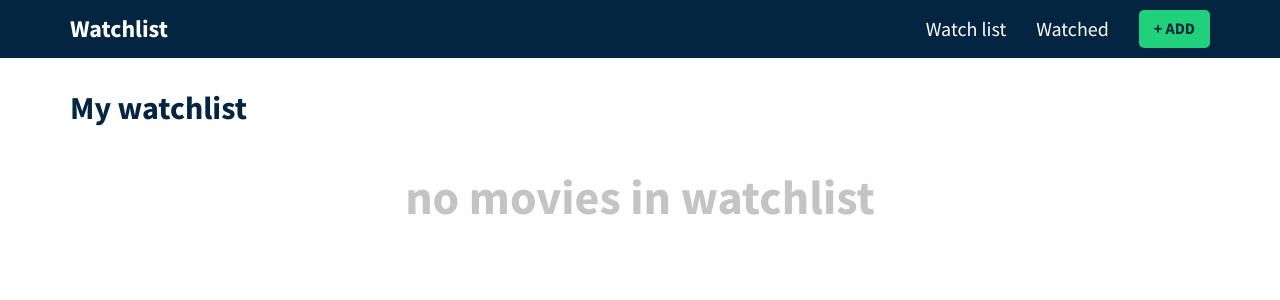
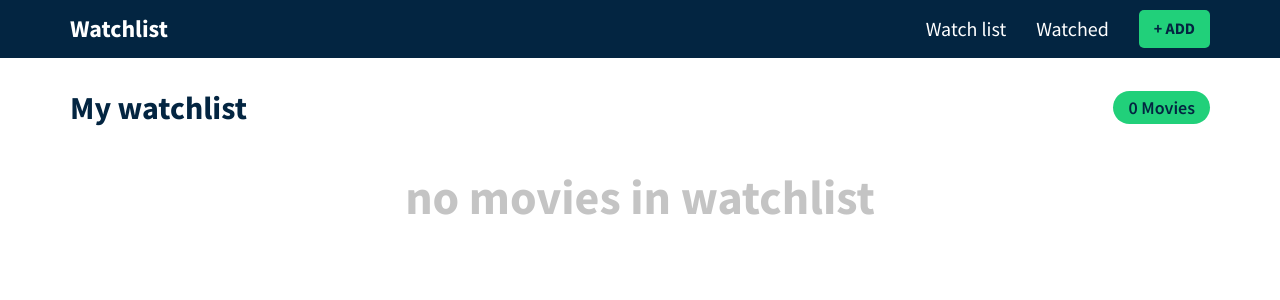
Before and after one commit to robertoandres24/movie-watchlist-react-context, a React (Create React App) app: page / in a window 1280 px wide. Shown: the top 300 px of the page. Built offline with nearby package versions, Linux system fonts and the light colour scheme.

Commit message:
add movie directly to watched from result card

```diff
--- a/src/components/ResultCard.js
+++ b/src/components/ResultCard.js
@@ -2,10 +2,13 @@ import React, { useContext } from 'react'
 import { GlobalContext } from "../context/GlobalState";
 
 export const ResultCard = ({ movie }) => {
-  const { addMovieToWatchlist, watchlist } = useContext(GlobalContext)
+  const { addMovieToWatchlist, addMovieToWatched, watchlist, watched } = useContext(GlobalContext)
 
   let storedMovie = watchlist.find(m => m.id === movie.id)
-  const watchlistDisabled = storedMovie ? true : false
+  let storedMovieWatched = watched.find(m => m.id === movie.id)
+
+  const watchlistDisabled = storedMovie ? true : storedMovieWatched ? true : false
+  const watchedDisabled = storedMovieWatched ? true : false
 
   return (
     <div className="result-card">
@@ -26,6 +29,10 @@ export const ResultCard = ({ movie }) => {
             disabled={watchlistDisabled}
             onClick={() => addMovieToWatchlist(movie)}>Add to Washlist
           </button>
+          <button className="btn"
+            disabled={watchedDisabled}
+            onClick={() => addMovieToWatched(movie)}>Add to Watched
+          </button>
         </div>
       </div>
     </div>
--- a/src/components/Watchlist.js
+++ b/src/components/Watchlist.js
@@ -8,6 +8,7 @@ export const Watchlist = () => {
       <div className="container">
         <div className="header">
           <h1 className="heading">My watchlist</h1>
+          <span className="count-pill">{watchlist.length} {watchlist.length === 1 ? 'Movie' : 'Movies'}</span>
         </div>
         {watchlist.length > 0 ? (
           <div className="movie-grid">
```
